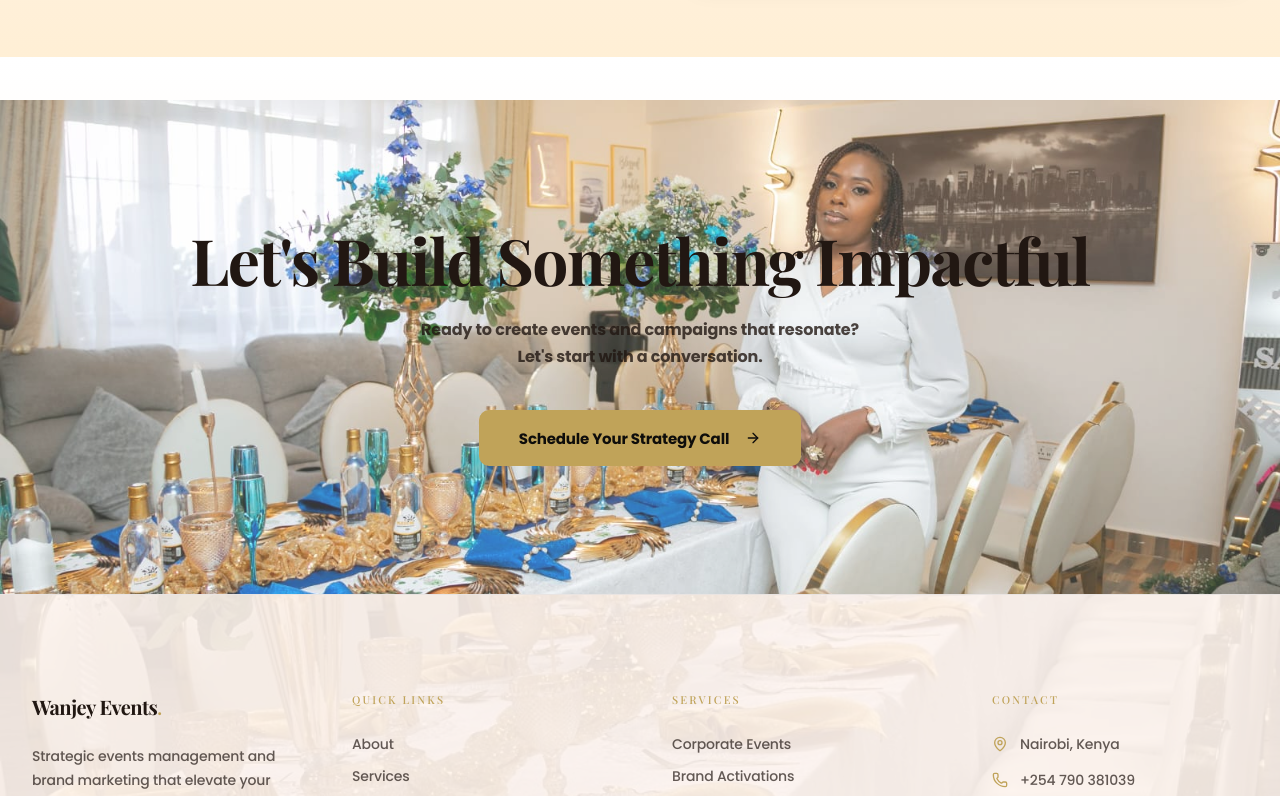
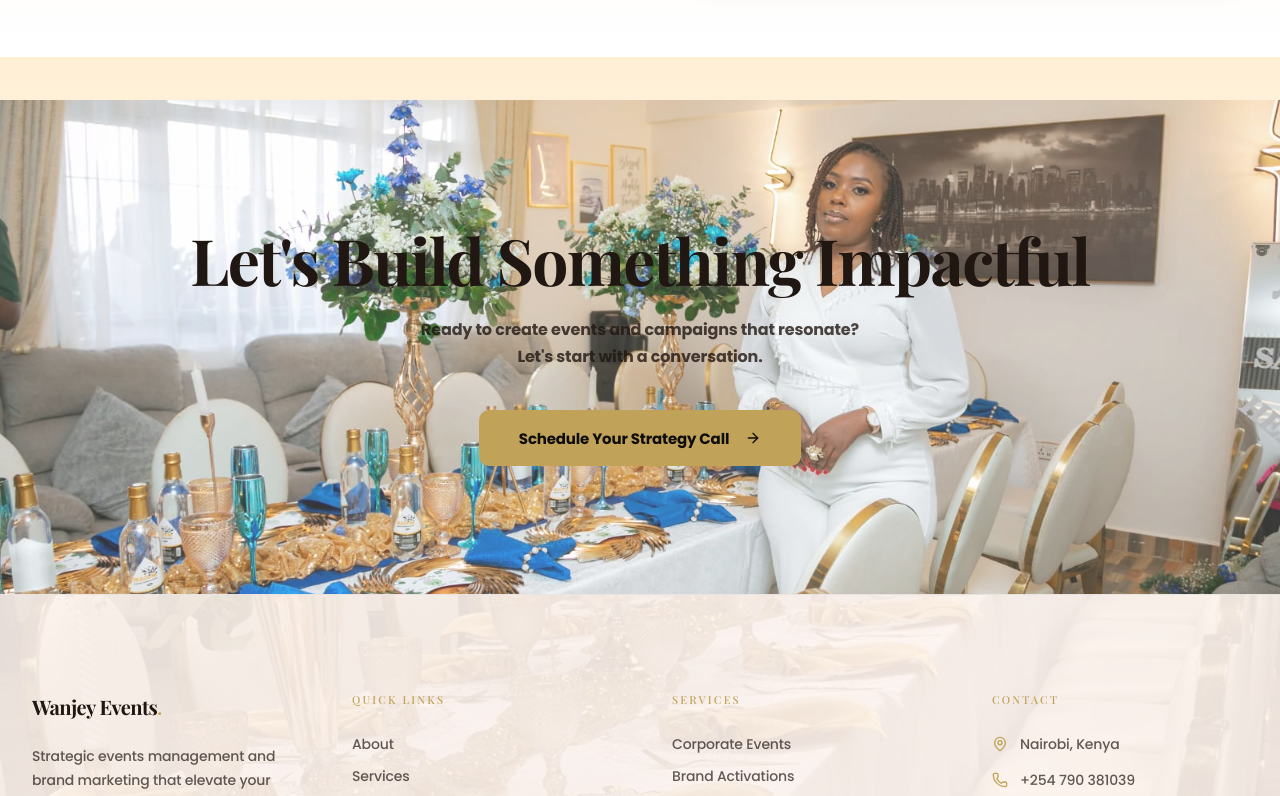
Before and after one commit to malnusagency-lgtm/wanjey-events, a Next.js app: page / in a window 1280 px wide. Shown: the part 3943-4739 px from the top of the page. Built offline with nearby package versions, Linux system fonts and the light colour scheme.

Commit message:
Updated global background to full fading peach gradient and made footer images fully visible (100% opacity)

```diff
--- a/src/app/globals.css
+++ b/src/app/globals.css
@@ -72,7 +72,7 @@
   }
 
   html, body {
-    background: linear-gradient(180deg, #FFFFFF 0%, #FFF5F0 50%, #FFEFD5 100%) fixed !important;
+    background: linear-gradient(180deg, #FFEFD5 0%, #FFF5F0 40%, #FFFFFF 100%) fixed !important;
   }
 
   body {
--- a/src/components/Footer.tsx
+++ b/src/components/Footer.tsx
@@ -60,7 +60,7 @@ const Footer = () => {
           src={bgImage}
           alt="Elegant event background"
           fill
-          className="object-cover opacity-[0.98] transition-opacity duration-700"
+          className="object-cover opacity-100 transition-opacity duration-700"
         />
         <div className="absolute inset-0 bg-[#FFF5F0]/90" />
       </div>
```
